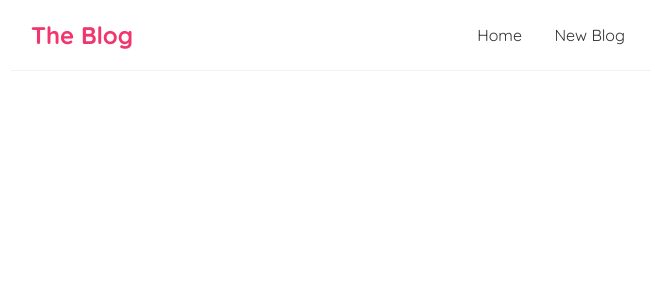
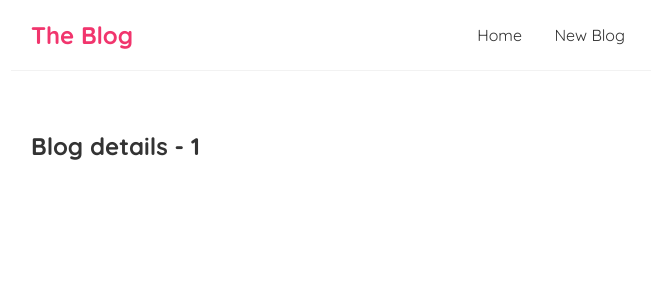
Before and after one commit to bSemir/Blogs-ReactApp, a React (Create React App) app: page /blogs/1 in a window 1280 px wide. Shown: the top 300 px of the page, without its empty margins (309-964 px from the left). Built offline with nearby package versions, Linux system fonts and the light colour scheme.

Commit message:
Route parameters, with useParams state

```diff
--- a/src/App.js
+++ b/src/App.js
@@ -2,6 +2,7 @@
 import Home from './Home';
 import { BrowserRouter as Router, Route, Switch } from 'react-router-dom';
 import Create from './Create';
+import BlogDetails from './BlogDetails';
 function App() {
 
   return (
@@ -17,6 +18,9 @@
           <Route path="/create">
             <Create />
           </Route>
+          <Route path="/blogs/:id">
+            <BlogDetails />
+          </Route>
         </Switch>
       </div>
       </div>
--- /dev/null
+++ b/src/BlogDetails.js
@@ -0,0 +1,13 @@
+import { useParams } from "react-router-dom";
+
+const BlogDetails = () => {
+    const { id } = useParams();
+
+    return (
+        <div className="blog-details">
+            <h2>Blog details - { id }</h2>
+        </div>
+     );
+}
+
+export default BlogDetails;
--- a/src/BlogList.js
+++ b/src/BlogList.js
@@ -1,3 +1,5 @@
+import { Link } from "react-router-dom";
+
 const BlogList = ({blogs, title}) => {
    // const blogs = props.blogs;
 
@@ -6,8 +8,10 @@
             <h2>{ title }</h2>
              {blogs.map((blog) => (
                 <div className="blog-preview" key={blog.id}>
+                    <Link to={`/blogs/${blog.id}`}>
                     <h2>{blog.title}</h2>
                     <p>Written by {blog.author} </p>
+                    </Link>
                 </div>
             ))}
         </div>
--- a/src/index.css
+++ b/src/index.css
@@ -47,3 +47,6 @@
   color: #f1356d;
   margin-bottom: 8px;
 }
+.blog-preview a {
+  text-decoration: none;
+}
```
